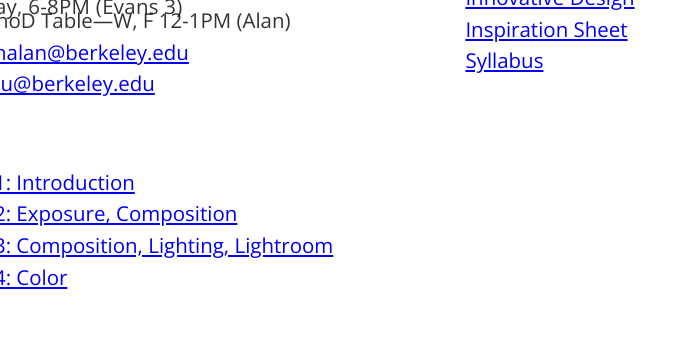
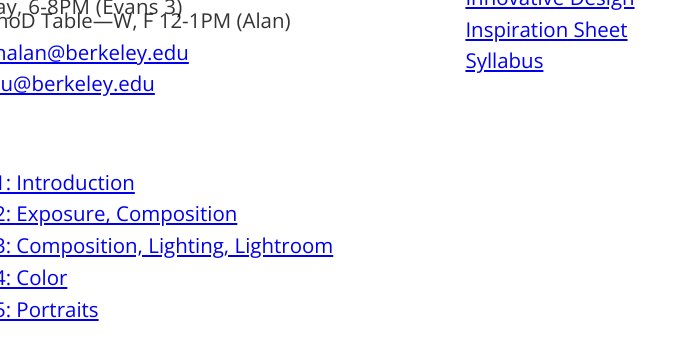
Before and after one commit to stylate/stylate.github.io, a Gatsby site: page /decal in a window 1280 px wide. Shown: the part 319-678 px from the top of the page, without its empty margins (0-698 px from the left). Built offline with nearby package versions, Linux system fonts and the light colour scheme; Gatsby itself is replaced by a stand-in of ours; some packages are replaced by stand-ins of ours; a web font is replaced by a local one.

Commit message:
update week 5

```diff
--- a/src/pages/decal.js
+++ b/src/pages/decal.js
@@ -45,6 +45,7 @@ export default class Decal extends React.Component {
                         <a href="https://docs.google.com/presentation/d/1cjM1qIWg2gW6wZgC9QS1Rtz_LA9vsflEZNi23Z6wuqk/edit?usp=sharing">Week 2: Exposure, Composition</a><br/>
                         <a href="https://docs.google.com/presentation/d/1qO2upR4d_E56yqIfYJulNcLOBvjQuHZwqFP9lUjHucQ/edit?usp=sharing">Week 3: Composition, Lighting, Lightroom</a><br/>
                         <a href="https://docs.google.com/presentation/d/1wdaT1fnmnFPaHToxCh_Z2l1SdeEVB9qy_cvirKl0EG0/edit?usp=sharing">Week 4: Color</a><br/>
+                        <a href="https://docs.google.com/presentation/d/1EUK8ZrfB3UcYvBnBACY4LRXqHZygrZbj0s3Dsm74g_Y/edit?usp=sharing">Week 5: Portraits</a><br/>
                     </div>
                 </div>
             </CSSTransitionGroup>
```
